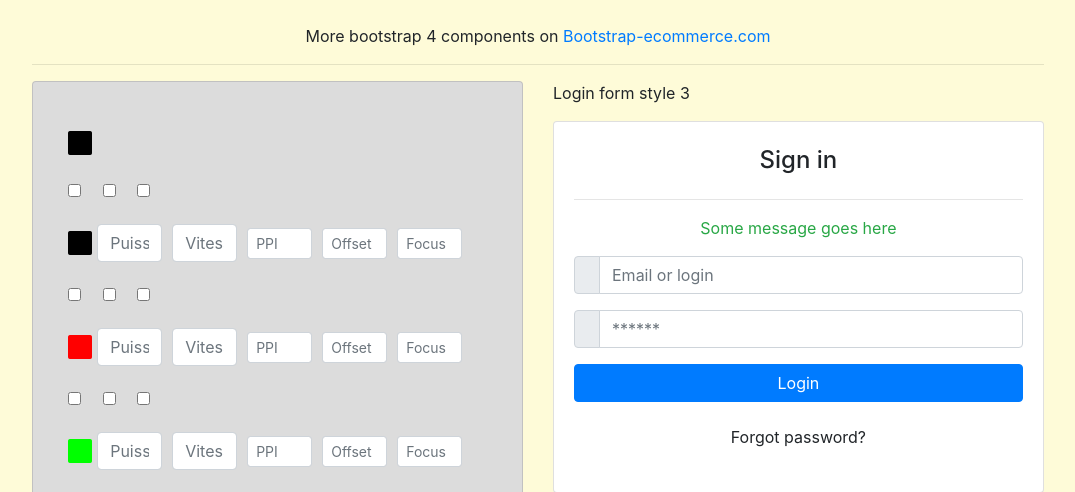
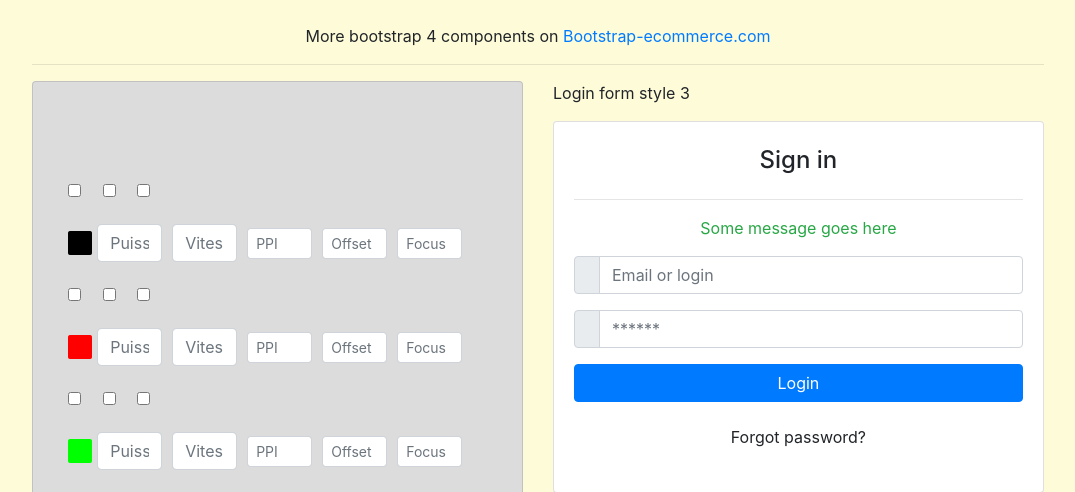
Before and after one commit to denis-bg/FlaskProject, a Flask app: page /showltt in a window 1280 px wide. Shown: the top 492 px of the page, without its empty margins (102-1177 px from the left). Run offline with Flask 3, Linux system fonts and the light colour scheme.

Commit message:
Modif showltt

```diff
--- a/app/templates/showltt.html
+++ b/app/templates/showltt.html
@@ -19,7 +19,7 @@
 
                         <div class="form-row align-items-center ltt-form-ps">
     <div class="form-group">
-        <img src="{{ url_for('static', filename='images/black.png') }}" class="ltt-color">
+        <img src="{{ url_for('static', filename='images/ltt-transp.png') }}" class="ltt-color">
     </div>
 
     <div class="form-group">
```
Also changed, not shown: app/static/images/ltt-transp.png (added).
